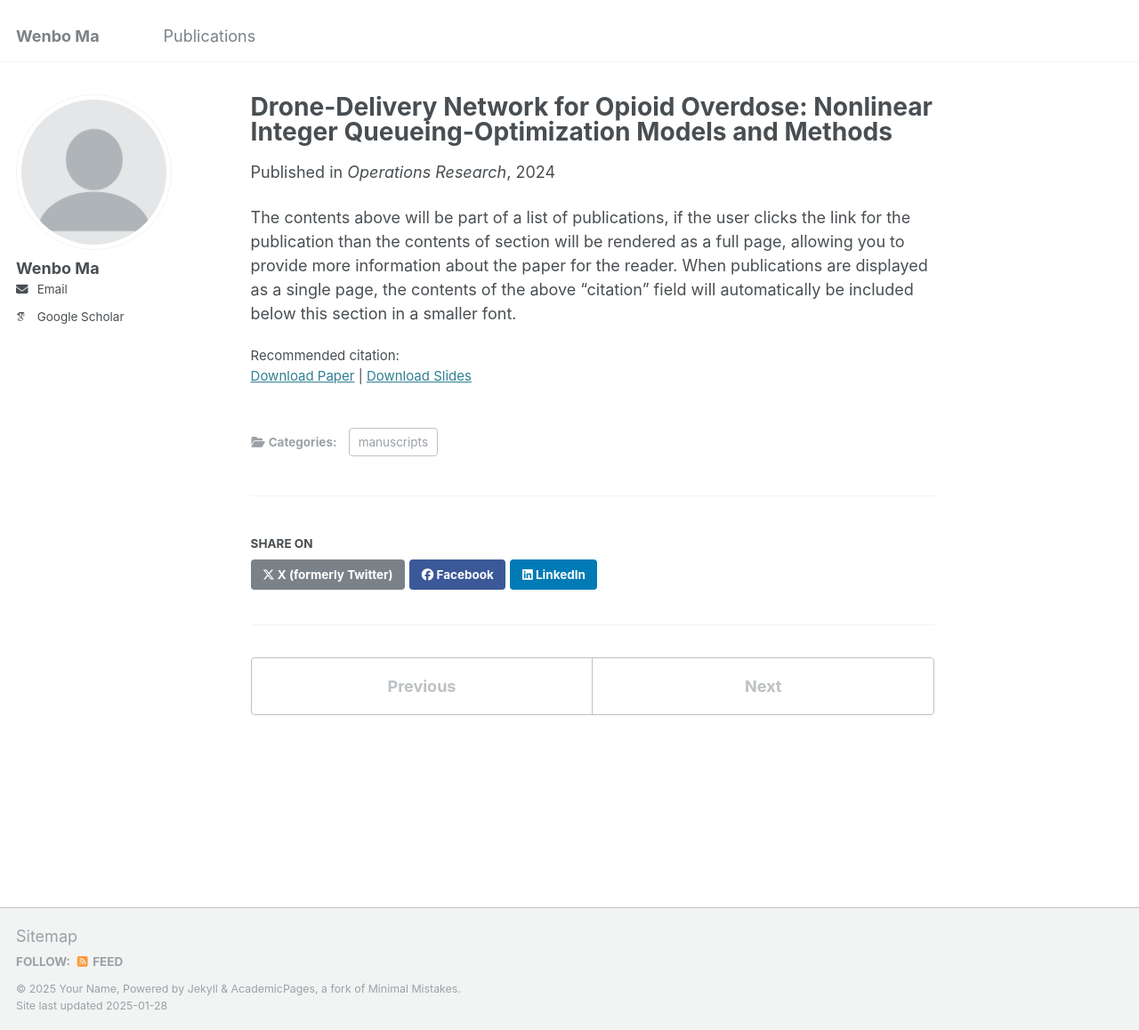
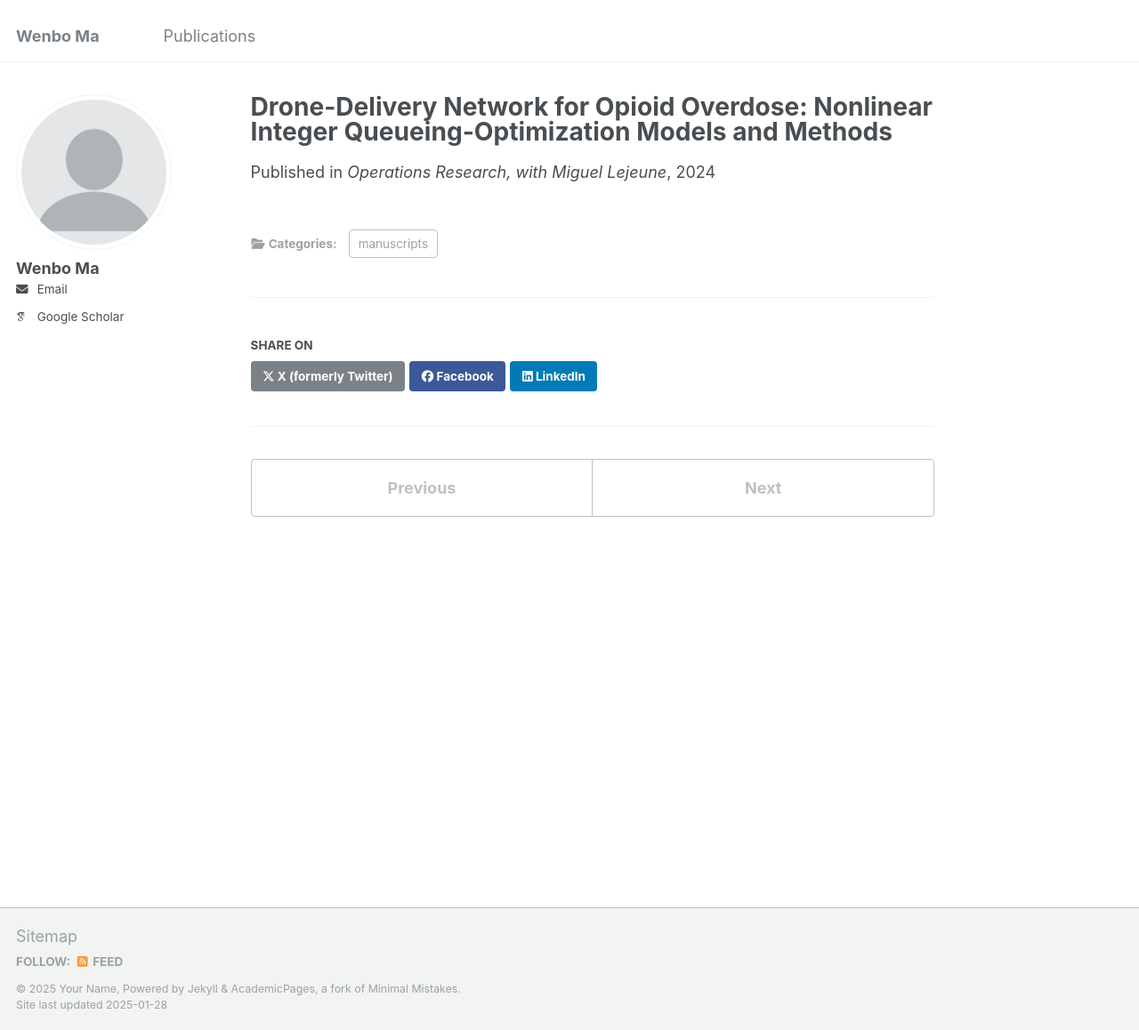
Before and after one commit to wenbo5565/wenbo5565.github.io, a Jekyll site: the page built from _publications/2009-10-01-paper-title-number-1.md, in a window 1280 px wide and 1158 px high. Shown: the whole window at 89% size. Built offline with Jekyll 4.4.1, drawn with Linux system fonts in a browser that asks for light colours; some web fonts are replaced.

Commit message:
Update 2009-10-01-paper-title-number-1.md

```diff
--- a/_publications/2009-10-01-paper-title-number-1.md
+++ b/_publications/2009-10-01-paper-title-number-1.md
@@ -2,13 +2,6 @@
 title: "Drone-Delivery Network for Opioid Overdose: Nonlinear Integer Queueing-Optimization Models and Methods"
 collection: publications
 category: manuscripts
-permalink: /publication/2009-10-01-paper-title-number-1
-excerpt: ''
 date: 2024-01-01
-venue: 'Operations Research'
-slidesurl: ''
-paperurl: ''
-citation: ''
+venue: 'Operations Research, with Miguel Lejeune'
 ---
-
-The contents above will be part of a list of publications, if the user clicks the link for the publication than the contents of section will be rendered as a full page, allowing you to provide more information about the paper for the reader. When publications are displayed as a single page, the contents of the above "citation" field will automatically be included below this section in a smaller font.
```
